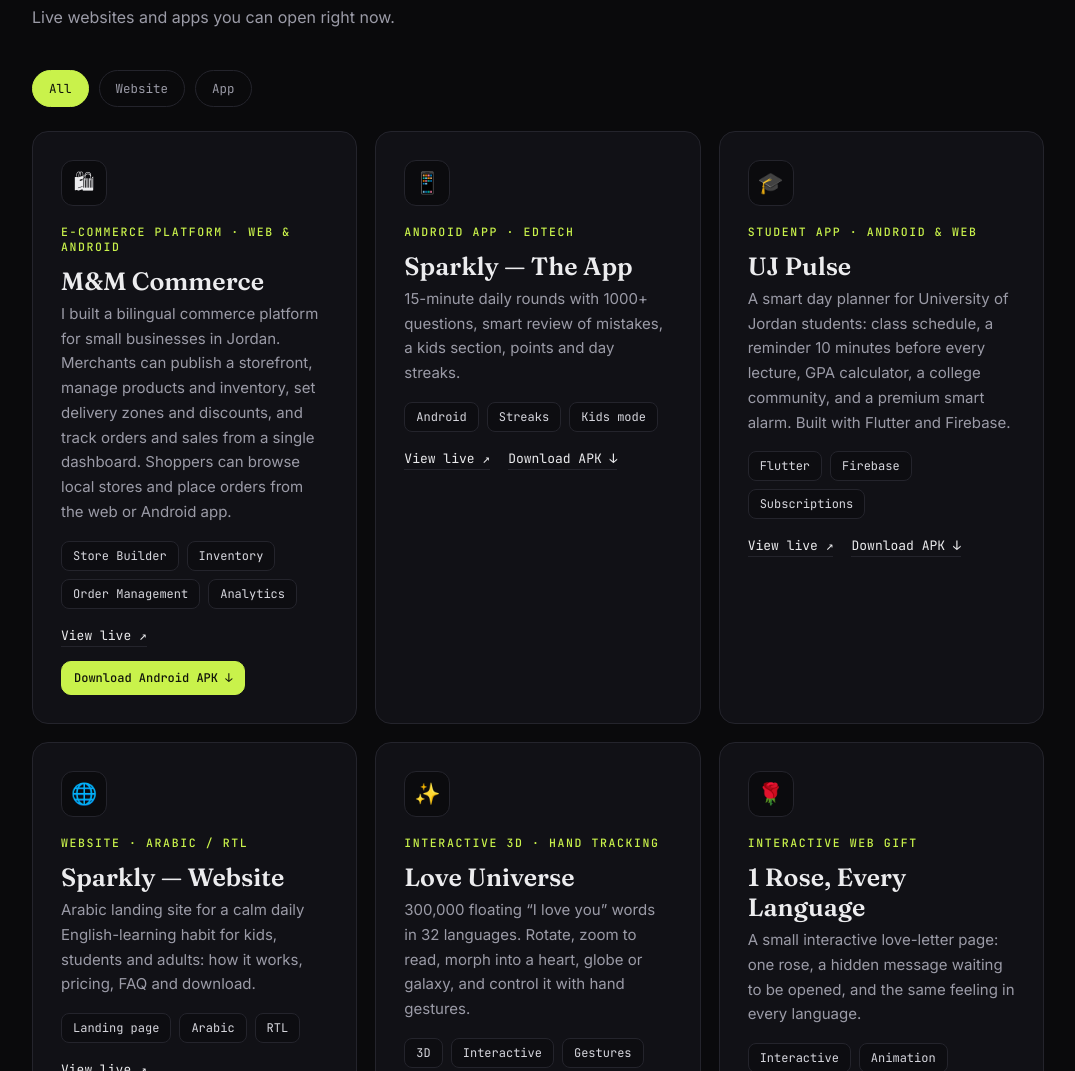
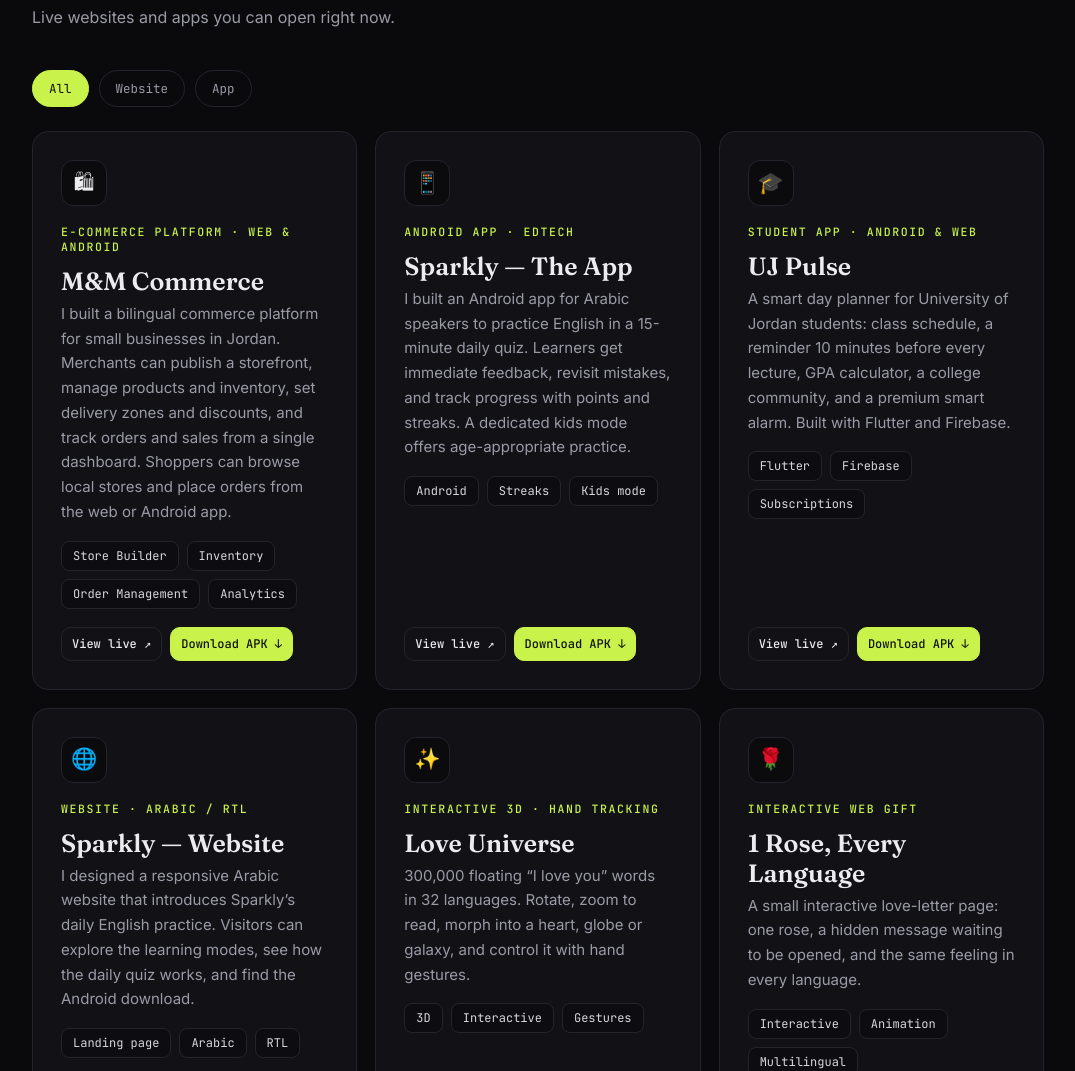
Before and after one commit to Hamoodasalim/MohammadCV, a plain HTML site: page index.html in a window 1280 px wide. Shown: the part 1640-2711 px from the top of the page, without its empty margins (102-1177 px from the left). Drawn offline with Linux system fonts and the light colour scheme.

Commit message:
Align portfolio project actions and refresh Sparkly descriptions

```diff
--- a/index.html
+++ b/index.html
@@ -43,7 +43,9 @@ h1{font:600 clamp(48px,8vw,92px)/1 var(--ser);letter-spacing:-.03em;margin:6px 0
 .ic{width:46px;height:46px;border:1px solid var(--line);border-radius:12px;display:grid;place-items:center;font-size:21px;background:#0b0b0e;margin-bottom:18px}
 .cd h3{font:600 25px/1.2 var(--ser);margin-bottom:6px}.tg{font:500 11.5px var(--mono);letter-spacing:.14em;color:var(--a);text-transform:uppercase;margin-bottom:12px;display:block}
 .cd p{color:var(--mut);font-size:15px}
-.project-download{margin-top:14px;padding:8px 12px;font-size:12px}
+#grid .cd{display:flex;flex-direction:column}
+.project-actions{display:flex;align-items:center;flex-wrap:wrap;gap:8px;margin-top:auto;padding-top:18px}
+.project-actions .btn{padding:8px 10px;font-size:12px;white-space:nowrap}
 .chips{display:flex;flex-wrap:wrap;gap:8px;margin-top:16px}.chips span{font:12px var(--mono);border:1px solid var(--line);border-radius:8px;padding:6px 11px;background:#0d0d11;color:#d7d7de}
 .lk{font:13px var(--mono);margin:18px 18px 0 0;display:inline-block;border-bottom:1px solid var(--line);padding-bottom:2px}.lk:hover{color:var(--a);border-color:var(--a)}
 .hide{display:none!important}
@@ -109,9 +111,9 @@ var START="2026-01-01",BASE_COFFEE=365,BASE_BUGS=420,CODING_SINCE="2022-02-14";
 var PHOTO="https://raw.githubusercontent.com/Hamoodasalim/MohammadCV/main/mohammadsalem.jpeg";
 var PROJECTS=[
  {t:"M&amp;M Commerce",c:"web app",i:"🛍",g:"E-commerce platform · Web & Android",u:"https://mmcloud.online/",dl:"https://github.com/Hamoodasalim/mm-commerce-app/releases/latest/download/mm-commerce.apk",d:"I built a bilingual commerce platform for small businesses in Jordan. Merchants can publish a storefront, manage products and inventory, set delivery zones and discounts, and track orders and sales from a single dashboard. Shoppers can browse local stores and place orders from the web or Android app.",s:["Store Builder","Inventory","Order Management","Analytics"]},
- {t:"Sparkly — The App",c:"app",i:"📱",g:"Android app · EdTech",u:"https://kids.nashmicloud.com/app/",dl:"https://kids.nashmicloud.com/download/sparkly-kids.apk",d:"15-minute daily rounds with 1000+ questions, smart review of mistakes, a kids section, points and day streaks.",s:["Android","Streaks","Kids mode"]},
+ {t:"Sparkly — The App",c:"app",i:"📱",g:"Android app · EdTech",u:"https://kids.nashmicloud.com/app/",dl:"https://kids.nashmicloud.com/download/sparkly-kids.apk",d:"I built an Android app for Arabic speakers to practice English in a 15-minute daily quiz. Learners get immediate feedback, revisit mistakes, and track progress with points and streaks. A dedicated kids mode offers age-appropriate practice.",s:["Android","Streaks","Kids mode"]},
  {t:"UJ Pulse",c:"app",i:"🎓",g:"Student app · Android & Web",u:"https://uj-pulse.web.app/",dl:"https://uj-pulse.web.app/download",d:"A smart day planner for University of Jordan students: class schedule, a reminder 10 minutes before every lecture, GPA calculator, a college community, and a premium smart alarm. Built with Flutter and Firebase.",s:["Flutter","Firebase","Subscriptions"]},
- {t:"Sparkly — Website",c:"web",i:"🌐",g:"Website · Arabic / RTL",u:"https://www.sparklylearning.live",d:"Arabic landing site for a calm daily English-learning habit for kids, students and adults: how it works, pricing, FAQ and download.",s:["Landing page","Arabic","RTL"]},
+ {t:"Sparkly — Website",c:"web",i:"🌐",g:"Website · Arabic / RTL",u:"https://www.sparklylearning.live",d:"I designed a responsive Arabic website that introduces Sparkly’s daily English practice. Visitors can explore the learning modes, see how the daily quiz works, and find the Android download.",s:["Landing page","Arabic","RTL"]},
  {t:"Love Universe",c:"web",i:"✨",g:"Interactive 3D · Hand tracking",u:"https://hamoodasalim.github.io/love_university/",d:"300,000 floating “I love you” words in 32 languages. Rotate, zoom to read, morph into a heart, globe or galaxy, and control it with hand gestures.",s:["3D","Interactive","Gestures"]},
  {t:"1 Rose, Every Language",c:"web",i:"🌹",g:"Interactive web gift",u:"https://hamoodasalim.github.io/1-rose-all-language/",d:"A small interactive love-letter page: one rose, a hidden message waiting to be opened, and the same feeling in every language.",s:["Interactive","Animation","Multilingual"]},
  ];
@@ -139,7 +141,7 @@ $("st4").innerHTML=ST.map(function(s){return '<div><b data-n="'+s[0]+'" data-s="
 var started=false;new IntersectionObserver(function(e){if(e[0].isIntersecting&&!started){started=true;document.querySelectorAll("#st4 b").forEach(function(b){count(b,+b.dataset.n,b.dataset.s)});count($("c1"),BASE_COFFEE+days(START));count($("c2"),BASE_BUGS+days(START));count($("c3"),days(CODING_SINCE))}},{threshold:.25}).observe($("impact"));
 setInterval(function(){if(!started)return;var a=(BASE_COFFEE+days(START)).toLocaleString();if($("c1").textContent!==a){$("c1").textContent=a;$("c2").textContent=(BASE_BUGS+days(START)).toLocaleString();$("c3").textContent=days(CODING_SINCE).toLocaleString()}},60000);
 document.querySelectorAll(".fl").forEach(function(f){for(var i=0;i<9;i++){var e=document.createElement("i");e.textContent=f.dataset.e;e.style.left=(i*11+Math.random()*8)+"%";e.style.animationDuration=(4+Math.random()*5)+"s";e.style.animationDelay=(-Math.random()*8)+"s";if(f.dataset.bug){e.className="bug";e.style.animationDuration=(5+Math.random()*6)+"s";e.style.left="0";e.style.bottom=(8+i*12)+"px"}f.appendChild(e)}});
-$("grid").innerHTML=PROJECTS.map(function(p){return '<div class="cd" data-c="'+p.c+'"><div class="ic">'+p.i+'</div><span class="tg">'+p.g+'</span><h3>'+p.t+'</h3><p>'+p.d+'</p><div class="chips">'+chip(p.s)+'</div><a class="lk" href="'+p.u+'" target="_blank" rel="noopener">View live ↗</a>'+(p.dl?'<a class="'+(p.c==="web app"?"btn p project-download":"lk")+'" href="'+p.dl+'" rel="noopener">'+(p.c==="web app"?"Download Android APK ↓":"Download APK ↓")+'</a>':'')+'</div>'}).join("");
+$("grid").innerHTML=PROJECTS.map(function(p){return '<div class="cd" data-c="'+p.c+'"><div class="ic">'+p.i+'</div><span class="tg">'+p.g+'</span><h3>'+p.t+'</h3><p>'+p.d+'</p><div class="chips">'+chip(p.s)+'</div><div class="project-actions"><a class="btn" href="'+p.u+'" target="_blank" rel="noopener">View live ↗</a>'+(p.dl?'<a class="btn p" href="'+p.dl+'" rel="noopener">Download APK ↓</a>':'')+'</div></div>'}).join("");
 $("now").innerHTML=NOW.map(function(n){return '<div class="gl"><h3>'+n[0]+'</h3><p>'+n[1]+'</p></div>'}).join("");
 $("tl").innerHTML=WORK.map(function(w){return '<div><small>'+fmt(w[0])+" — "+(w[1]?fmt(w[1]):"Present")+" · "+dur(w[0],w[1])+'</small><h3>'+w[2]+'</h3><em>'+w[3]+" · "+w[4]+'</em><ul>'+w[5].map(function(x){return "<li>"+x+"</li>"}).join("")+'</ul><div class="chips">'+chip(w[6])+'</div></div>'}).join("");
 $("sk").innerHTML=SK.map(function(s){return '<div class="cd"><h3>'+s[0]+'</h3><div class="chips">'+chip(s[1])+'</div></div>'}).join("");
```
